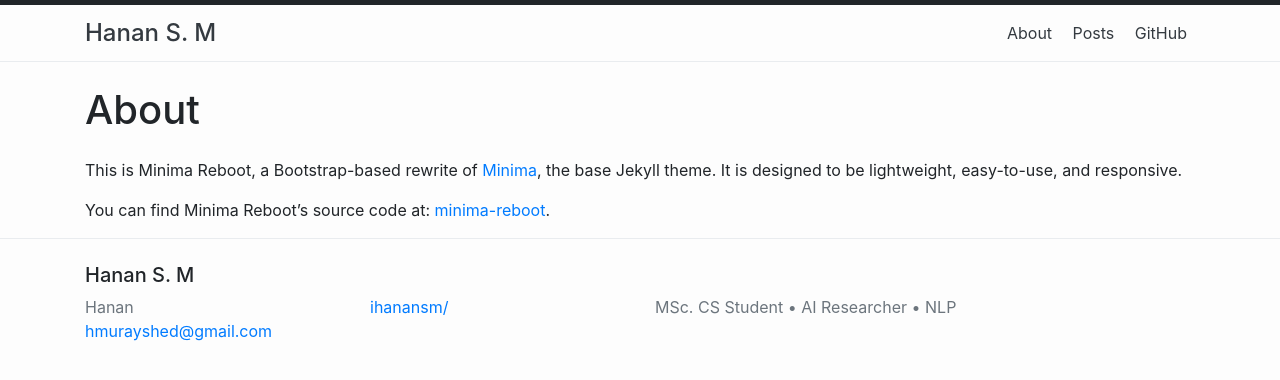
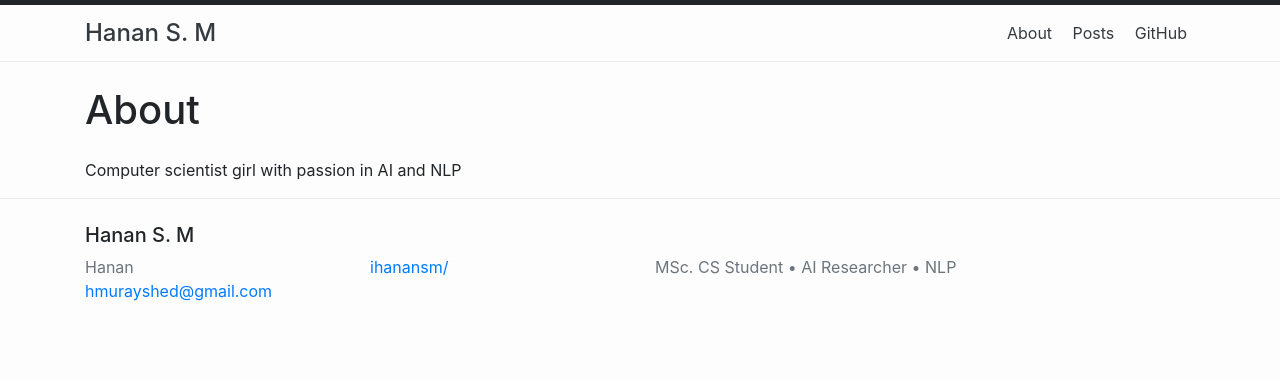
Before and after one commit to iHananSM/ihanansm.github.io, a Jekyll site: the page built from about.md, in a window 1280 px wide. Shown: the top 380 px of the page. Built offline with Jekyll 4.4.1, drawn with Linux system fonts in a browser that asks for light colours.

Commit message:
add files

```diff
--- a/about.md
+++ b/about.md
@@ -4,6 +4,4 @@
 permalink: /about/
 ---
 
-This is Minima Reboot, a Bootstrap-based rewrite of [Minima](https://github.com/jekyll/minima), the base Jekyll theme. It is designed to be lightweight, easy-to-use, and responsive.
-
-You can find Minima Reboot's source code at: [minima-reboot](https://github.com/aterenin/minima-reboot).
+Computer scientist girl with passion in AI and NLP
```
